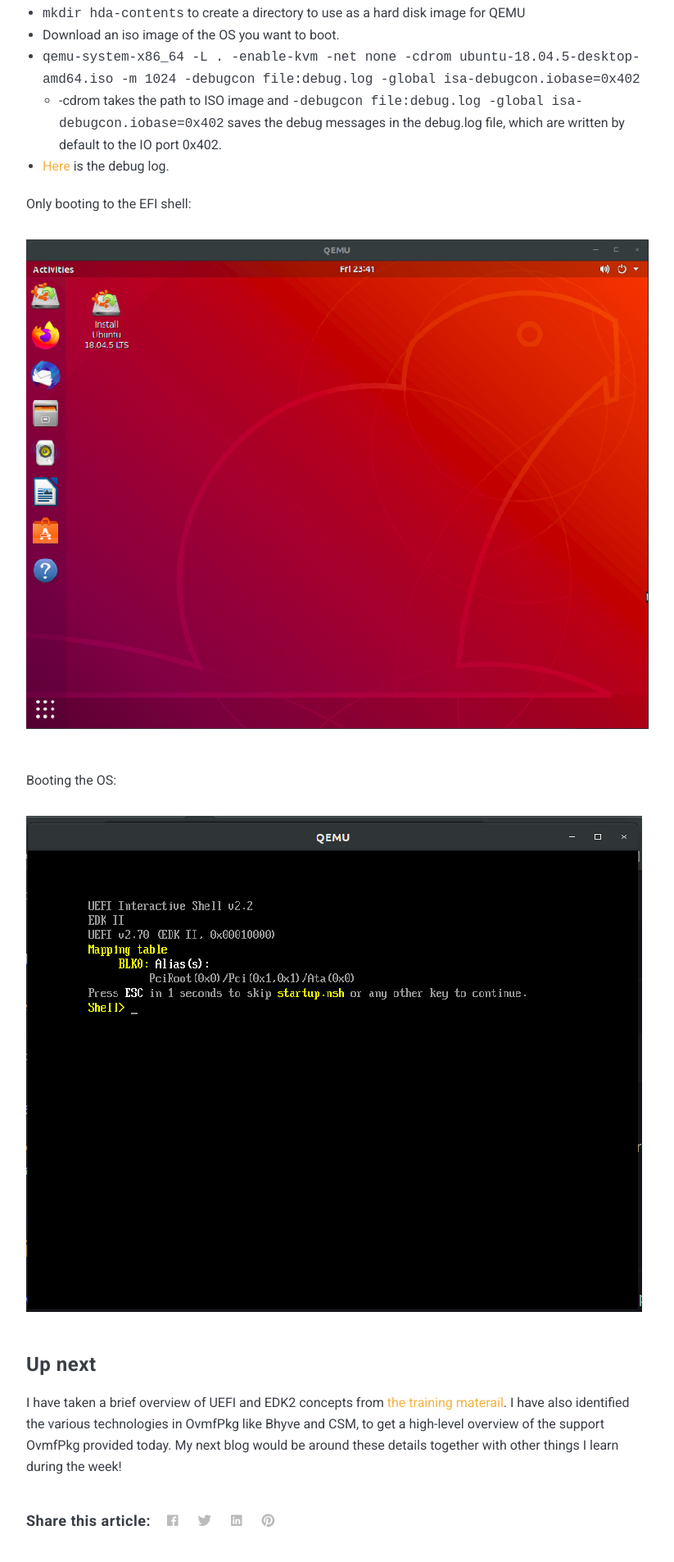
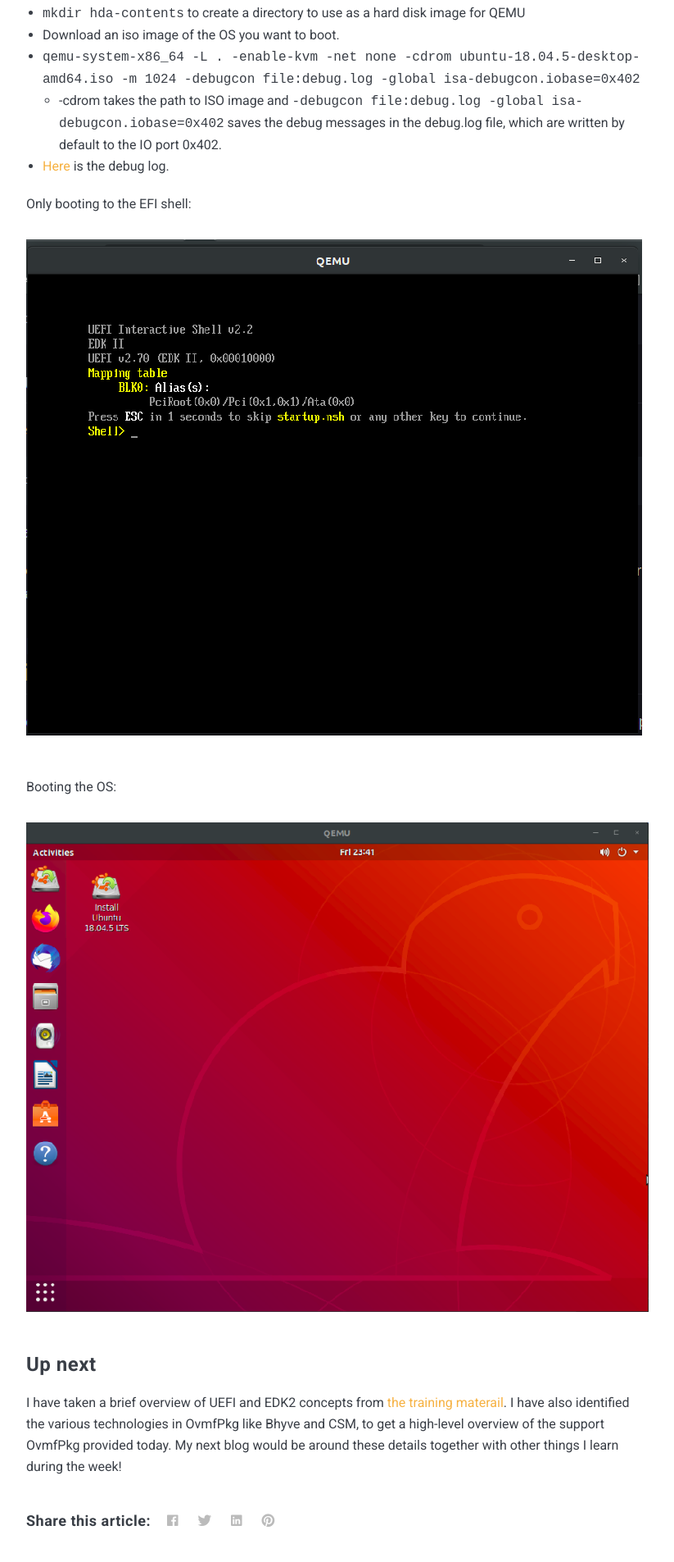
Before and after one commit to KaairaGupta/KaairaGupta.github.io, a Jekyll site: the page built from _posts/2021-05-30-getting-started.markdown, in a window 1280 px wide. Shown: the part 2051-3956 px from the top of the page at 82% size, without its empty margins (228-1051 px from the left). Built offline with Jekyll 4.4.1, drawn with Linux system fonts in a browser that asks for light colours; nearby versions of some CDN libraries; comment, search, counter and statistics services are not loaded.

Commit message:
correct images' path

```diff
--- a/_posts/2021-05-30-getting-started.markdown
+++ b/_posts/2021-05-30-getting-started.markdown
@@ -36,10 +36,10 @@
 - [Here](https://gist.github.com/KaairaGupta/ed352049fa156882b4f329905f0a54e1) is the debug log.
 
 Only booting to the EFI shell:
-![EFI shell](/images/gsoc1_1.png)
+![EFI shell](/images/gsoc1_2.png)
 
 Booting the OS:
-![Ubuntu Boot](/images/gsoc1_2.png)
+![Ubuntu Boot](/images/gsoc1_1.png)
 
 
 ### Up next
```
